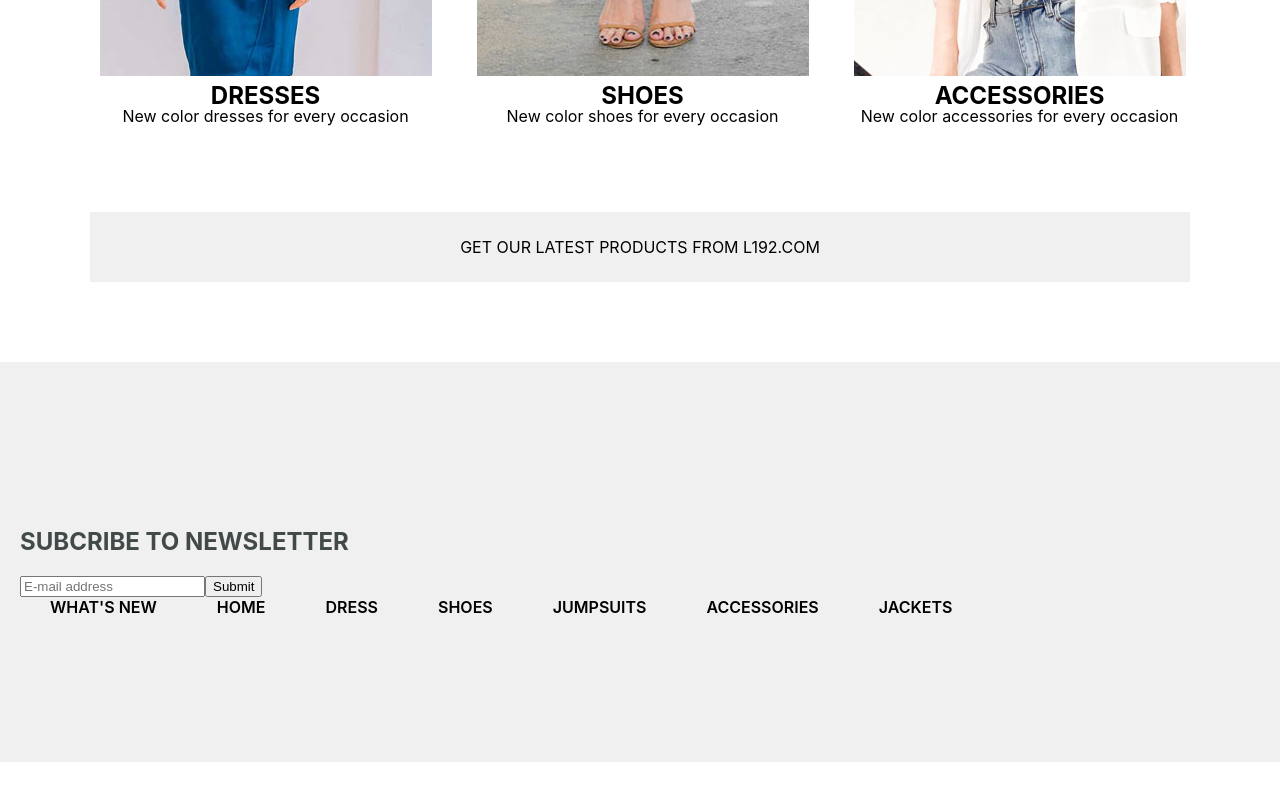
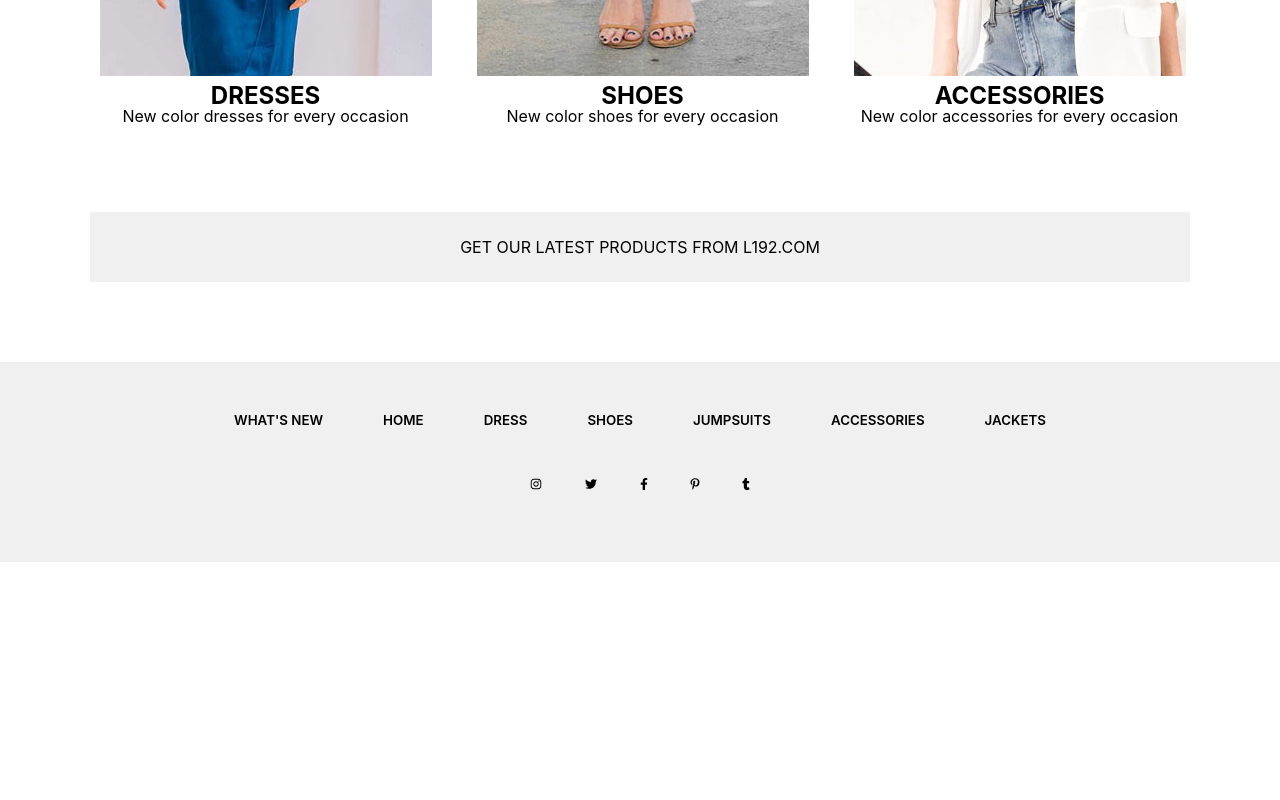
Before and after one commit to vithyeasam/L192-Brand-Missota, a Next.js app: page / in a window 1280 px wide. Shown: the part 2338-3138 px from the top of the page. After the commit the page ends 2900 px from the top, so only its background shows below. Built offline with nearby package versions, Linux system fonts and the light colour scheme.

Commit message:
Add footer items

```diff
--- a/package.json
+++ b/package.json
@@ -8,6 +8,10 @@
     "start": "next start"
   },
   "dependencies": {
+    "@fortawesome/fontawesome-svg-core": "^1.2.32",
+    "@fortawesome/free-brands-svg-icons": "^5.15.1",
+    "@fortawesome/free-solid-svg-icons": "^5.15.1",
+    "@fortawesome/react-fontawesome": "^0.1.13",
     "next": "10.0.3",
     "react": "17.0.1",
     "react-dom": "17.0.1"
--- a/pages/index.js
+++ b/pages/index.js
@@ -1,5 +1,13 @@
 import Head from "next/head";
 import styles from "../styles/Home.module.css";
+import { FontAwesomeIcon } from "@fortawesome/react-fontawesome";
+import {
+  faFacebookF,
+  faInstagram,
+  faPinterestP,
+  faTumblr,
+  faTwitter,
+} from "@fortawesome/free-brands-svg-icons";
 
 export default function Home() {
   return (
@@ -151,9 +159,7 @@ export default function Home() {
             </div>
             <div style={{ margin: "80px 0" }}>
               <div className={styles.categorylink}>
-                <a
-                  href="https://www.l192.com/"
-                >
+                <a href="https://www.l192.com/">
                   GET OUR LATEST PRODUCTS FROM L192.COM
                 </a>
               </div>
@@ -162,21 +168,13 @@ export default function Home() {
         </div>
       </main>
 
-      <footer style={{ margin: "80px 0" }}>
+      <footer style={{ margin: "80px 0 0 0" }}>
         <div className={styles.categoryfooter}>
-          <div className={styles.footercontainer}>
-            <h2 style={{ color: "#424949" }}>SUBCRIBE TO NEWSLETTER</h2>
-            <input type="text" placeholder="E-mail address"></input>
-            <input type="submit"></input>
-          </div>
-          <div>
+          <div className={styles.iconbar}>
             <a className={styles.category1} href="/">
               WHAT'S NEW
             </a>
-            <a
-              className={styles.category1}
-              href="/"
-            >
+            <a className={styles.category1} href="/">
               HOME
             </a>
             <a className={styles.category1} href="/">
@@ -195,8 +193,12 @@ export default function Home() {
               JACKETS
             </a>
           </div>
-          <div>
-          <i class="fab fa-twitter"></i>
+          <div className={styles.iconbar}>
+            <FontAwesomeIcon className={styles.iconicon} icon={faInstagram}/>
+            <FontAwesomeIcon className={styles.iconicon}  icon={faTwitter}/>
+            <FontAwesomeIcon className={styles.iconicon}  icon={faFacebookF}/>
+            <FontAwesomeIcon className={styles.iconicon}  icon={faPinterestP}/>
+            <FontAwesomeIcon className={styles.iconicon}  icon={faTumblr}/>
           </div>
         </div>
       </footer>
--- a/styles/Home.module.css
+++ b/styles/Home.module.css
@@ -23,10 +23,12 @@
 }
 
 .category1{
-  color: black;
-  margin: 25px 30px;
+  /* color: black; */
+  margin: 50px 30px 50px;
   font-weight: 600;
+  font-size: smaller;
 }
+
 
 
 .productcontiner{
@@ -34,7 +36,7 @@
   flex-direction: row;
 }
 
-div .product{
+.product{
   margin: 35px 20px 0px 25px;
   vertical-align: top;
   display: inline-block;
@@ -73,23 +75,12 @@ div .product{
   .categoryfooter{
     background-color:#F1F0F0 ;
     width: 100%;
-    height: 400px;
-    display: flex;
-    justify-content: center;
-    flex-direction: column;
-    margin: auto;
-    padding: 35px 20px;
+    height: 200px;
   }
-
-
 
   .footercontainer{
     justify-content: center;
   }
-
-  input.placeholder {
-    text-align: center;
-}
 
 .main {
   padding: 5rem 0;
@@ -99,3 +90,14 @@ div .product{
   justify-content: center;
   align-items: center;
 }
+
+.iconbar {
+  display: flex;
+  justify-content: center;
+}
+
+.iconicon {
+  width: 12px;
+  height: 12px;
+  margin: 0 20px;
+}
```
Also changed, not shown: 1 other file (tests, documents, lock files or other folders).
